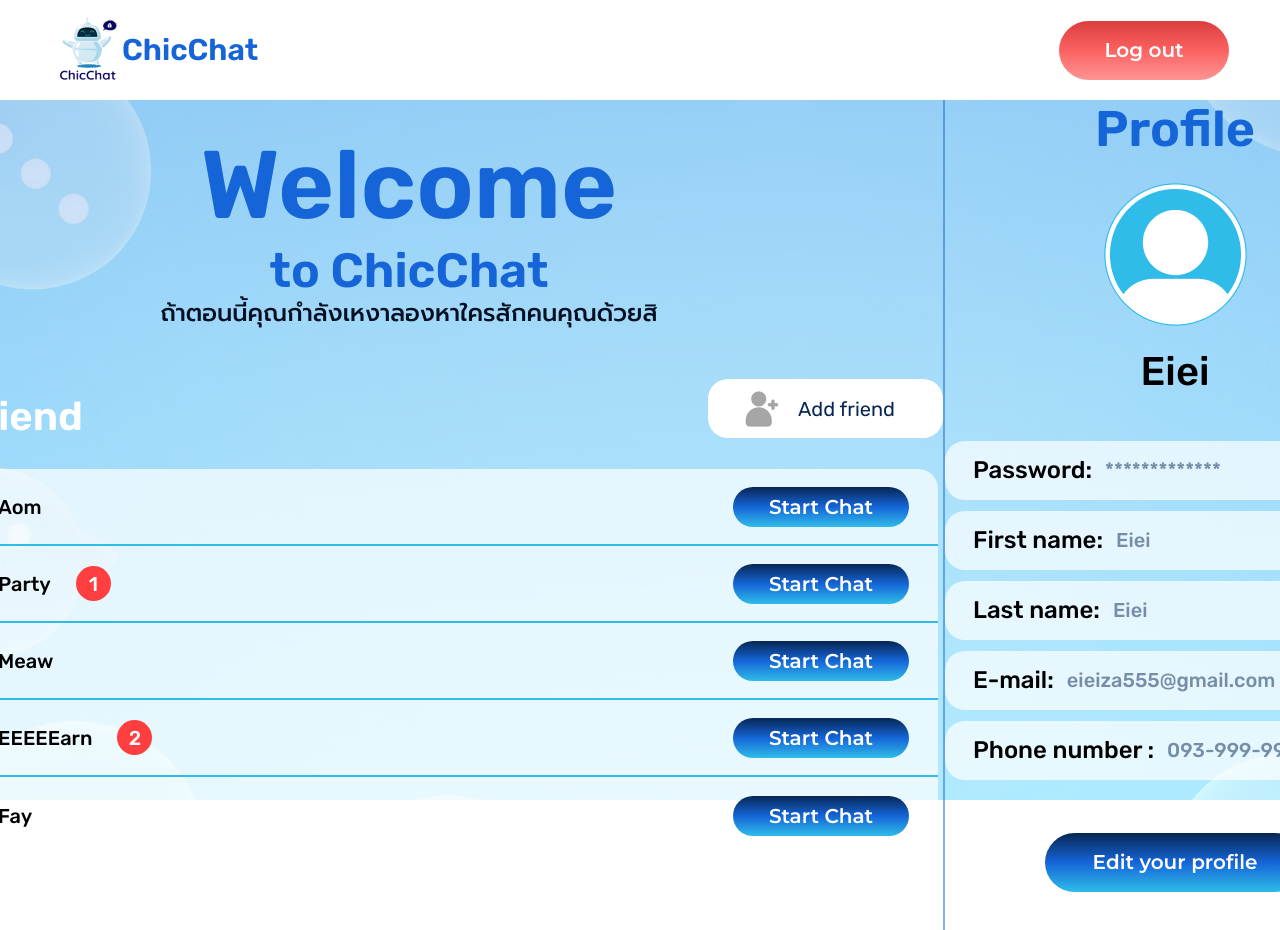
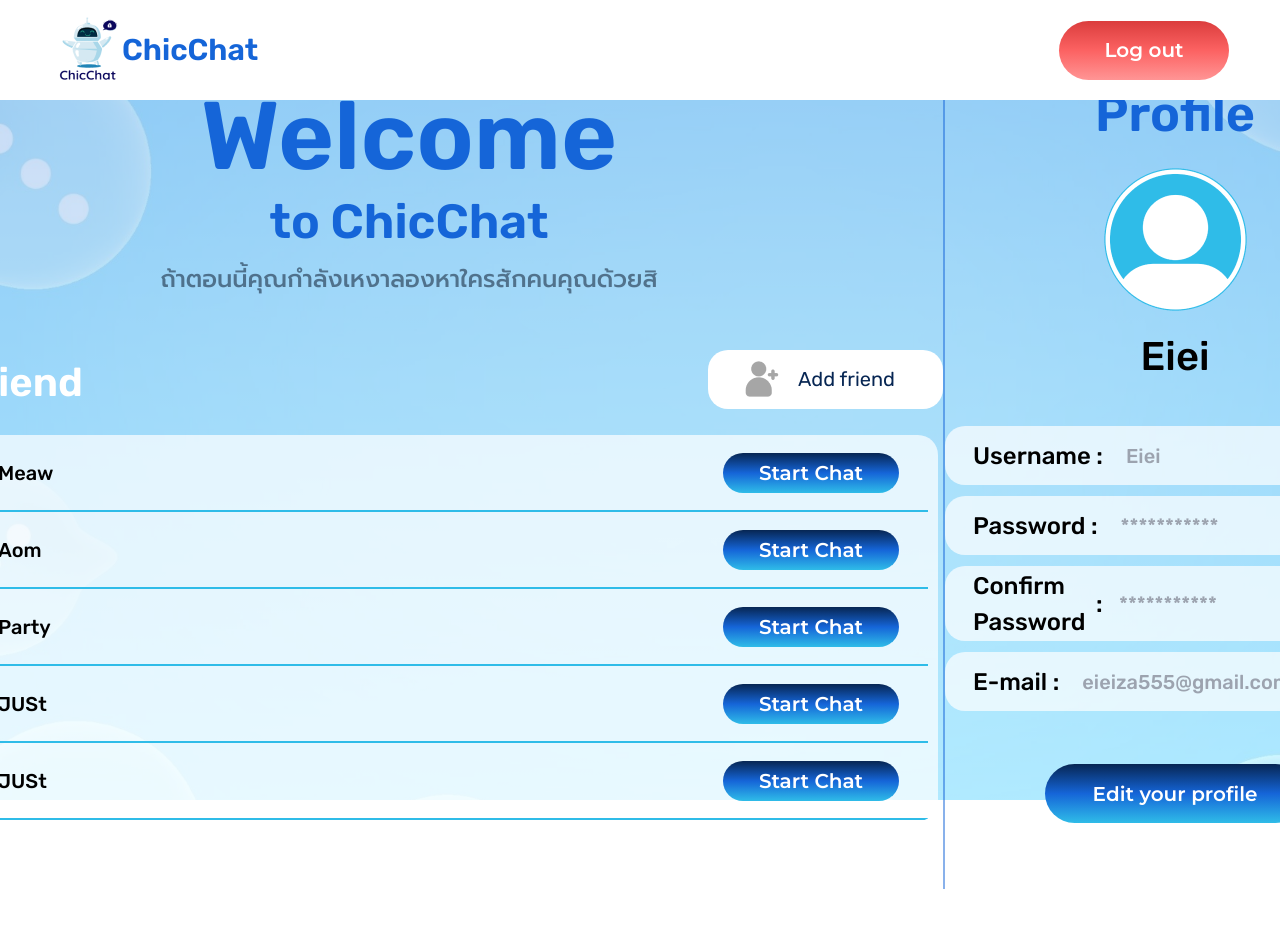
Before and after one commit to FairyFay404/Chic-Chat, a React (Vite) app in the folder client/: page /home in a window 1280 px wide. Shown: the top 930 px of the page. After the commit the page ends 889 px from the top, so only its background shows below. Built offline with nearby package versions, Linux system fonts and the light colour scheme.

Commit message:
Update Chat and Home

```diff
--- a/client/src/components/HomeProfile.jsx
+++ b/client/src/components/HomeProfile.jsx
@@ -1,73 +1,96 @@
-import React,{useState} from 'react'
+import React, { useState } from 'react'
 import Navbar from './Navbar'
+import Friendbox from './subcomponents/Friendbox'
 
 export default function HomeProfile() {
-    const [error,setError] = useState(false)
+    const [username, setUsername] = useState("")
+    const [password, setPassword] = useState("")
+    const [confirmpassword, setConfirmpassword] = useState("")
+    const [email, setEmail] = useState("")
+    const [statusAddfriend, setStatusAddfriend] = useState(false)
+    const [statusSearch, setStatusSearch] = useState(false);
 
-    const handleEdit = (e)=>{
-        e.preventDefault();
-        setError(true);
+    const handleEdit = (e) => {
+        // e.preventDefault();
+        alert(username + password + confirmpassword + email)
+
+    }
+
+    const changeStatus = () => {
+        setStatusAddfriend(!statusAddfriend)
+        setStatusSearch(false)
+    }
+
+    const handleSearch = () => {
+        setStatusSearch(!statusSearch)
     }
     return (
         <>
-        <div className="bg-gradient-to-b from-[#1565D8] to-[#9EE8FF] h-screen font-Rubik">
+            <div className="bg-gradient-to-b from-[#1565D8] to-[#9EE8FF] h-screen font-Rubik">
 
-                <div className="w-full h-screen bg-no-repeat bg-cover " style={{backgroundImage: `url("/Wallpaper.png")`}}>
-                    <Navbar/>
-                    <div className="h-[983px] flex flex-row justify-center items-center  ">
+                <div className="w-full h-screen bg-no-repeat bg-cover " style={{ backgroundImage: `url("/Wallpaper.png")` }}>
+                    <Navbar />
+                    <div className="h-full flex flex-row justify-center items-center pt-[100px]">
                         <div className="w-[1210px] h-[877px] rounded-l-[50px] bg-white/50 flex flex-col justify-center items-center ">
                             <div className="flex flex-col items-center">
                                 <h1 className='text-[96px] text-[#1565D8] font-semibold leading-[114px]'>Welcome </h1>
-                                <h2 className='text-[48px] text-[#1565D8] font-semibold leading-[57px]'>to ChicChat</h2>
-                                <p className='text-[24px] text-[#030F22] font-medium leading-[28px] font-Prompt'>ถ้าตอนนี้คุณกำลังเหงาลองหาใครสักคนคุณด้วยสิ</p>
+                                <h2 className='text-[48px] text-[#1565D8] font-semibold leading-[57px] mb-[15px]'>to ChicChat</h2>
+                                <p className='text-[24px] text-[#030F22] font-medium leading-[28px] font-Prompt opacity-50'>ถ้าตอนนี้คุณกำลังเหงาลองหาใครสักคนคุณด้วยสิ</p>
                             </div>
 
                             <div className="w-[1068px] mt-[52px]">
-                                <div className=" flex justify-between ">
+                                <div className="flex flex-row justify-between items-center">
                                     <div className="flex flex-row justify-center items-end">
-                                        <img src="/friend icon.png" className='pe-[14px] '/>
+                                        <img src="/friend icon.png" className='pe-[14px] ' />
                                         <h1 className='text-[40px] text-white font-semibold'>Friend</h1>
                                     </div>
-                                    <button className='w-[235px] h-[59px] rounded-[20px] bg-white flex items-center text-[20px] text-[#072653] font-normal'><img src="/addfriend icon.png" className='pe-[14px] ms-[32px]' /> Add friend</button>
+                                    <div className="flex flex-row gap-[18px] items-center">
+
+                                        <button className={` ${statusAddfriend ? "hidden" : ""} w-[235px] h-[59px] rounded-[20px] bg-white flex items-center text-[20px] text-[#072653] font-normal`} onClick={changeStatus}>
+                                            <img src="/addfriend icon.png" className='pe-[14px] ms-[32px]' /> Add friend
+                                        </button>
+
+                                        <label className={` ${statusAddfriend ? "" : "hidden"} relative `} >
+                                            <span class="absolute left-0 top-[10px] flex items-center pl-3">
+                                                <img src="/search-icon.png" className='pe-[14px] w-[55px] h-[39px] ms-[5px]' />
+                                            </span>
+                                            <input type="text" className="w-[527px] h-[59px] pl-[70px] rounded-[20px] shadow_1
+                                                    text-[#072653] font-Rubik font-normal border-[0px] focus:border-[3px] focus:border-[#178AAE] focus:outline-0
+                                                    " placeholder="Search by username" onChange={e => setSearch(e.target.value)} />
+                                        </label>
+                                        <button className={` ${statusAddfriend ? "" : "hidden"} w-[123px] h-[59px] rounded-[50px] bg-gradient-to-b from-[#072653] from-[2.81%] via-[#1565D8] via-[40.29%] to-[#2FBCE8] to-[96.26%]
+                                        text-[20px] text-[#FFFFFF] font-Montserrat font-semibold leading-[24px]`} onClick={handleSearch}>
+                                            Search
+                                        </button>
+                                        <div className={` ${statusAddfriend ? "" : "hidden"} w-[45px] h-[45px] rounded-[50px] flex flex-row justify-center items-center bg-white cursor-pointer`} onClick={changeStatus}>
+                                            <img src="/cross_icon.svg" alt="Cross icon" className="w-[27px] h-[27px]" />
+                                        </div>
+                                    </div>
+
                                 </div>
-                                <div className=" w-[1063px] h-[386px] rounded-[20px] bg-white mt-[22px] bg-opacity-70">
-                                    <div className="w-[1063px] h-[77px] flex justify-between items-center border-b-2 border-b-[#2FBCE8]">
-                                        <div className="flex flex-row justify-center items-center">
-                                            <img src="/Profile.png" className='ms-[38px] me-[25px] '/>
-                                            <h1 className='text-[20px] font-medium'>Aom</h1>
-                                        </div>
-                                        <button className='w-[176px] h-[40px] rounded-[50px] bg-gradient-to-b from-[#072653] via-[#1565D8] to-[#2FBCE8] text-[20px] text-white font-semibold me-[29px] font-Montserrat hover:border-[2px] hover:border-[#178AAE]'>Start Chat</button>
+
+                                <div className="w-[1063px] h-[386px] rounded-[20px] bg-white mt-[22px] bg-opacity-70 overflow-y-scroll">
+                                    <div className={` ${statusSearch ? "hidden" : ""}`}>
+                                        <Friendbox name={"Meaw"} />
+                                        <Friendbox name={"Aom"} />
+                                        <Friendbox name={"Party"} />
+                                        <Friendbox name={"JUSt"} />
+                                        <Friendbox name={"JUSt"} />
+                                        <Friendbox name={"JUSt"} />
+                                        <Friendbox name={"JUSt"} />
+                                        <Friendbox name={"JUSt"} />
+                                        <Friendbox name={"JUSt"} />
+                                        <Friendbox name={"JUSt"} />
+                                        <Friendbox name={"JUSt"} />
+                                        <Friendbox name={"JUSt"} />
                                     </div>
-                                    <div className="w-[1063px] h-[77px] flex justify-between items-center border-b-2 border-b-[#2FBCE8]">
-                                        <div className="flex flex-row justify-center items-center">
-                                            <img src="/Profile.png" className='ms-[38px] me-[25px] '/>
-                                            <h1 className='text-[20px] font-medium'>Party</h1>
-                                            <label className='w-[35px] h-[35px] rounded-[50px] bg-[#FF3F3F] flex justify-center items-center text-[20px] text-white font-medium ms-[25px]' >1</label>
-                                        </div>
-                                        <button className='w-[176px] h-[40px] rounded-[50px] bg-gradient-to-b from-[#072653] via-[#1565D8] to-[#2FBCE8] text-[20px] text-white font-semibold  me-[29px] font-Montserrat hover:border-[2px] hover:border-[#178AAE]'>Start Chat</button>
+
+                                    <div className={` ${statusSearch ? "" : "hidden"}`}>
+                                        <Friendbox name={"Meaw"} />
+                                        <Friendbox name={"Aom"} />
+                                        <Friendbox name={"Party"} />
                                     </div>
-                                    <div className="w-[1063px] h-[77px] flex justify-between items-center border-b-2 border-b-[#2FBCE8]">
-                                        <div className="flex flex-row justify-center items-center">
-                                            <img src="/Profile.png" className='ms-[38px] me-[25px] '/>
-                                            <h1 className='text-[20px] font-medium'>Meaw</h1>
-                                        </div>
-                                        <button className='w-[176px] h-[40px] rounded-[50px] bg-gradient-to-b from-[#072653] via-[#1565D8] to-[#2FBCE8] text-[20px] text-white font-semibold  me-[29px] font-Montserrat hover:border-[2px] hover:border-[#178AAE]'>Start Chat</button>
-                                    </div>
-                                    <div className="w-[1063px] h-[77px] flex justify-between items-center border-b-2 border-b-[#2FBCE8]">
-                                        <div className="flex flex-row justify-center items-center">
-                                            <img src="/Profile.png" className='ms-[38px] me-[25px] '/>
-                                            <h1 className='text-[20px] font-medium'>EEEEEarn</h1>
-                                            <label className='w-[35px] h-[35px] rounded-[50px] bg-[#FF3F3F] flex justify-center items-center text-[20px] text-white font-medium ms-[25px]'>2</label>
-                                        </div>
-                                        <button className='w-[176px] h-[40px] rounded-[50px] bg-gradient-to-b from-[#072653] via-[#1565D8] to-[#2FBCE8] text-[20px] text-white font-semibold  me-[29px] font-Montserrat hover:border-[2px] hover:border-[#178AAE]'>Start Chat</button>
-                                    </div>
-                                    <div className="w-[1063px] h-[77px] flex justify-between items-center ">
-                                        <div className="flex flex-row justify-center items-center">
-                                            <img src="/Profile.png" className='ms-[38px] me-[25px] '/>
-                                            <h1 className='text-[20px] font-medium'>Fay</h1>
-                                        </div>
-                                        <button className='w-[176px] h-[40px] rounded-[50px] bg-gradient-to-b from-[#072653] via-[#1565D8] to-[#2FBCE8] text-[20px] text-white font-semibold me-[29px] font-Montserrat hover:border-[2px] hover:border-[#178AAE]'>Start Chat</button>
-                                    </div>
+
                                 </div>
                             </div>
                         </div>
@@ -83,36 +106,33 @@ export default function HomeProfile() {
                                 ps-[28px] font-medium text-[20px] text-[#072653]
                                 flex items-center
                                 ">
-                                    <label className='pe-[13px] text-[24px] text-[#000000] '>Password:</label>
-                                    {error?<input type="password" name="" id="" className='bg-transparent ps-[10px] outline-0'/>:<p className='opacity-50'>*************</p>}
+                                    <label className='pe-[13px] text-[24px] text-[#000000] '>Username :</label>
+                                    <input type="text" name="" id="" className='bg-transparent ps-[10px] outline-0' placeholder="Eiei" onChange={e => { setUsername(e.target.value) }} />
                                 </div>
                                 <div className="w-[460px] h-[59px] bg-white bg-opacity-70 rounded-[20px]
                                 ps-[28px] font-medium text-[20px] text-[#072653]
                                 flex items-center
                                 ">
-                                    <label className='pe-[13px] text-[24px] text-[#000000] '>First name:</label>
-                                    {error?<input type="text" name="" id="" className='bg-transparent ps-[10px] outline-0'/>:<p className='opacity-50'>Eiei</p>}
+                                    <label className='pe-[13px] text-[24px] text-[#000000] '>Password :</label>
+                                    <input type="password" name="" id="" className='bg-transparent ps-[10px] outline-0' placeholder="***********" onChange={e => { setPassword(e.target.value) }} />
+                                </div>
+                                <div className="w-[460px] h-[75px] bg-white bg-opacity-70 rounded-[20px]
+                                ps-[28px] font-medium text-[20px] text-[#072653]
+                                flex items-center
+                                ">
+                                    <div className="flex flex-row items-center">
+
+                                        <label className='text-[24px] text-[#000000] w-[123px] '>Confirm Password</label>
+                                        <label className='pe-[13px] text-[24px] text-[#000000] w-[10px] '>:</label>
+                                    </div>
+                                    <input type="password" name="" id="" className='bg-transparent ps-[10px] outline-0' placeholder="***********" onChange={e => { setConfirmpassword(e.target.value) }} />
                                 </div>
                                 <div className="w-[460px] h-[59px] bg-white bg-opacity-70 rounded-[20px]
                                 ps-[28px] font-medium text-[20px] text-[#072653]
                                 flex items-center
                                 ">
-                                    <label className='pe-[13px] text-[24px] text-[#000000] '>Last name:</label>
-                                    {error?<input type="text" name="" id="" className='bg-transparent ps-[10px] outline-0'/>:<p className='opacity-50'>Eiei</p>}
-                                </div>
-                                <div className="w-[460px] h-[59px] bg-white bg-opacity-70 rounded-[20px]
-                                ps-[28px] font-medium text-[20px] text-[#072653]
-                                flex items-center
-                                ">
-                                    <label className='pe-[13px] text-[24px] text-[#000000] '>E-mail:</label>
-                                    {error?<input type="email" name="" id="" className='bg-transparent ps-[10px] outline-0'/>:<p className='opacity-50'>eieiza555@gmail.com</p>}
-                                </div>
-                                <div className="w-[460px] h-[59px] bg-white bg-opacity-70 rounded-[20px]
-                                ps-[28px] font-medium text-[20px] text-[#072653]
-                                flex items-center
-                                ">
-                                    <label className=' pe-[13px] text-[24px] text-[#000000] '>Phone number :</label>
-                                    {error?<input type="text" name="" id="" className='bg-transparent ps-[10px] outline-0 w-[220px]'/>:<p className='opacity-50'>093-999-9999</p>}
+                                    <label className='pe-[13px] text-[24px] text-[#000000] '>E-mail :</label>
+                                    <input type="email" name="" id="" className='bg-transparent ps-[10px] outline-0 ' placeholder="eieiza555@gmail.com" onChange={e => { setEmail(e.target.value) }} />
                                 </div>
                             </div>
                             <button onClick={handleEdit} className='w-[260px] h-[59px] rounded-[50px] mt-[53px]
--- /dev/null
+++ b/client/src/components/subcomponents/Friendbox.jsx
@@ -0,0 +1,15 @@
+import React from 'react'
+
+export default function Friendbox({name}) {
+    return (
+        <>
+            <div className="w-[1053px] h-[77px] flex justify-between items-center border-b-2 border-b-[#2FBCE8]">
+                <div className="flex flex-row justify-center items-center">
+                    <img src="/Profile.png" className='ms-[38px] me-[25px] ' />
+                    <h1 className='text-[20px] font-medium'>{name}</h1>
+                </div>
+                <button className='w-[176px] h-[40px] rounded-[50px] bg-gradient-to-b from-[#072653] via-[#1565D8] to-[#2FBCE8] text-[20px] text-white font-semibold me-[29px] font-Montserrat hover:border-[2px] hover:border-[#178AAE]'>Start Chat</button>
+            </div>
+        </>
+    )
+}
```
Also changed, not shown: client/src/components/Chat.jsx (+2 -35 lines), client/src/components/subcomponents/AddFriend.jsx (added, +9 -0 lines), client/src/components/subcomponents/Chatting.jsx (added, +44 -0 lines), client/public/cross_icon.svg (added).
